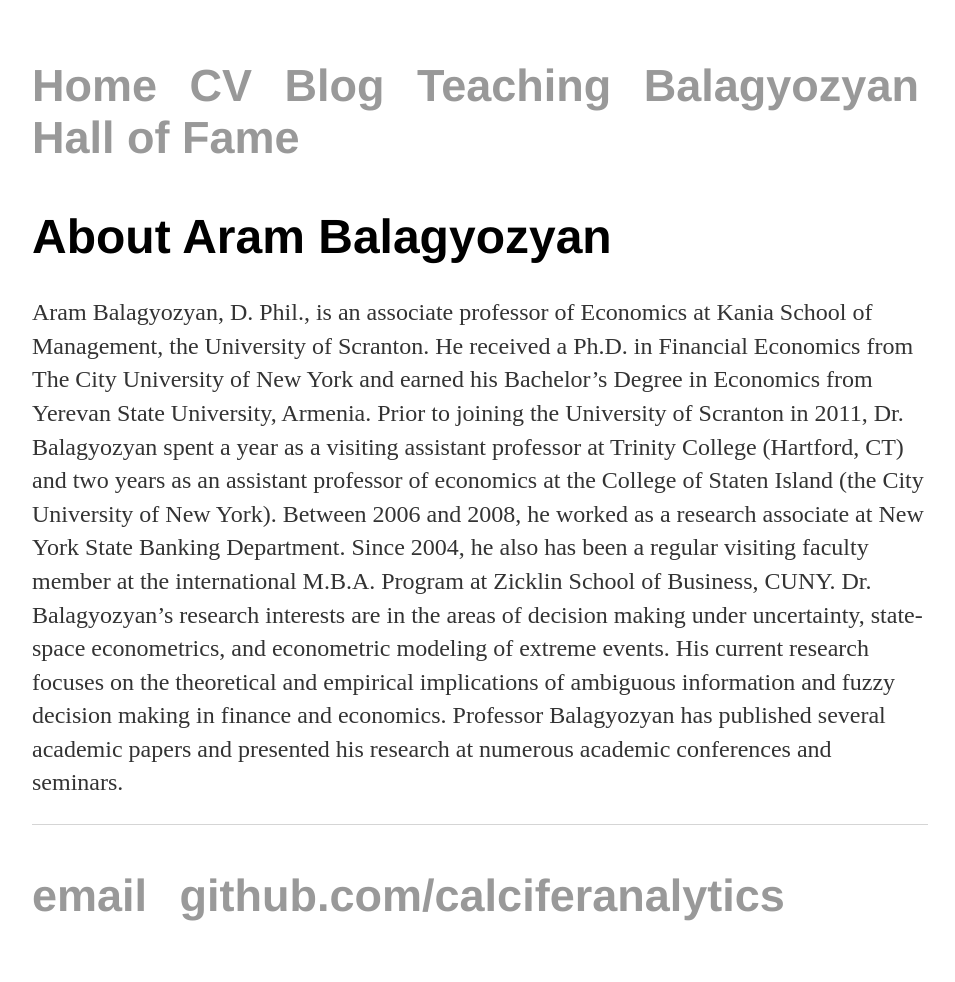
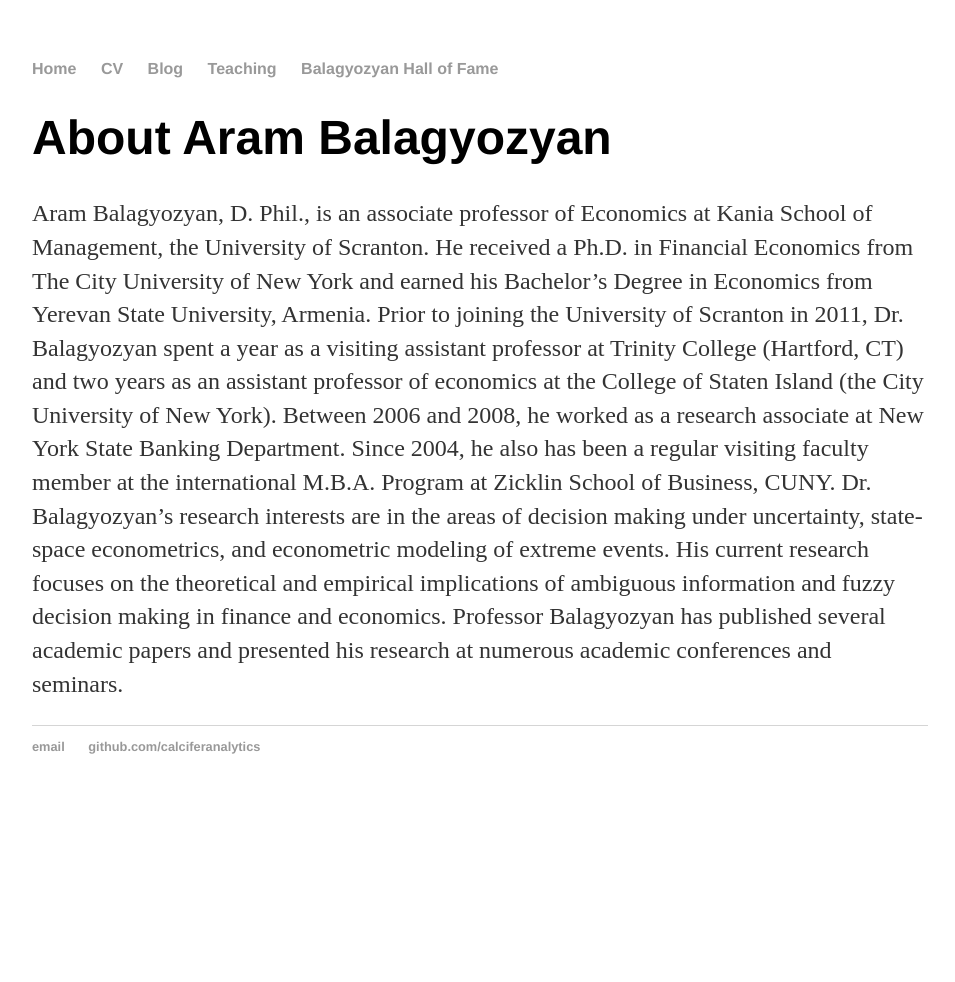
Before and after one commit to calciferanalytics/calciferanalytics.github.io, a Jekyll site: the page built from index.html, in a window 1280 px wide. Shown: the whole page, without its empty margins (160-1115 px from the left). Built offline with Jekyll 4.4.1, drawn with Linux system fonts in a browser that asks for light colours; after the commit the page ends 900 px from its top, so only the background shows below that.

Commit message:
Update main.css

```diff
--- a/css/main.css
+++ b/css/main.css
@@ -44,9 +44,5 @@ ul.posts li {
 }
 
 ul li {
-    padding: 5px 0px;
+    padding: 45px 0px;
 }
-
-ul {
-    font: 45px 'Arial','San-Serif';
-}
```
